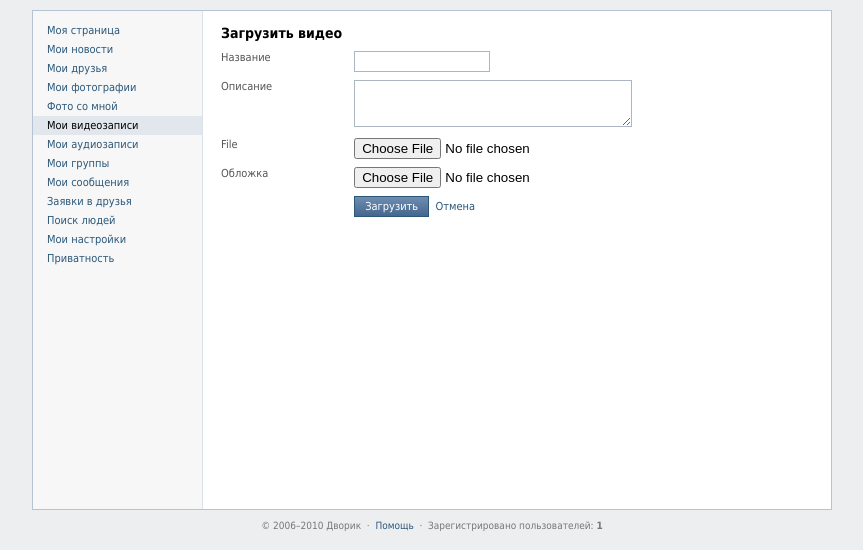
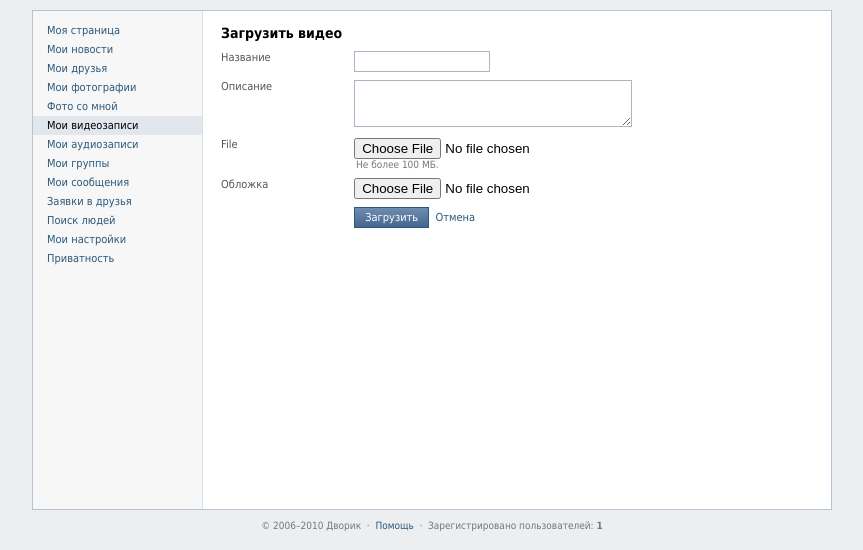
Before and after one commit to valerii-software/dvorik, a Django app: page /video/upload/ in a window 1280 px wide. Shown: the part 38-588 px from the top of the page, without its empty margins (208-1071 px from the left). Run offline with Django 5.2, Linux system fonts and the light colour scheme; the visitor is signed in with stand-in values (Sample User, id 1); data comes from the database, SQL or seed files in the repository; data that the repository does not hold is empty; some libraries are stand-ins or nearby versions.

Commit message:
Cap video uploads at 100 MB
Form-level check in VideoUploadForm.clean_file rejects oversize files
with a clear Russian message ("Размер файла X.X МБ превышает лимит в
100 МБ"). help_text under the field tells the user the cap upfront.
nginx already enforces client_max_body_size 100M as a second line at
the edge, so the limits agree.

Co-Authored-By: Claude Opus 4.7 <noreply@anthropic.com>

```diff
--- a/templates/video/upload.html
+++ b/templates/video/upload.html
@@ -10,6 +10,7 @@
     <div class="form-row">
       <label>{{ field.label }}</label>
       {{ field }}
+      {% if field.help_text %}<div class="muted" style="margin-left:135px; font-size:10px">{{ field.help_text }}</div>{% endif %}
       {% if field.errors %}<div class="err">{{ field.errors|join:', ' }}</div>{% endif %}
     </div>
   {% endfor %}
--- a/video/forms.py
+++ b/video/forms.py
@@ -1,6 +1,9 @@
 from django import forms
 
 from .models import Video
+
+
+MAX_VIDEO_SIZE = 100 * 1024 * 1024  # 100 MiB
 
 
 class VideoUploadForm(forms.ModelForm):
@@ -12,3 +15,15 @@ class VideoUploadForm(forms.ModelForm):
             'file': forms.ClearableFileInput(attrs={'accept': 'video/*'}),
             'preview': forms.ClearableFileInput(attrs={'accept': 'image/*'}),
         }
+        help_texts = {
+            'file': 'Не более 100 МБ.',
+        }
+
+    def clean_file(self):
+        f = self.cleaned_data['file']
+        if f and getattr(f, 'size', 0) > MAX_VIDEO_SIZE:
+            mb = f.size / 1024 / 1024
+            raise forms.ValidationError(
+                f'Размер файла {mb:.1f} МБ превышает лимит в 100 МБ.'
+            )
+        return f
```
